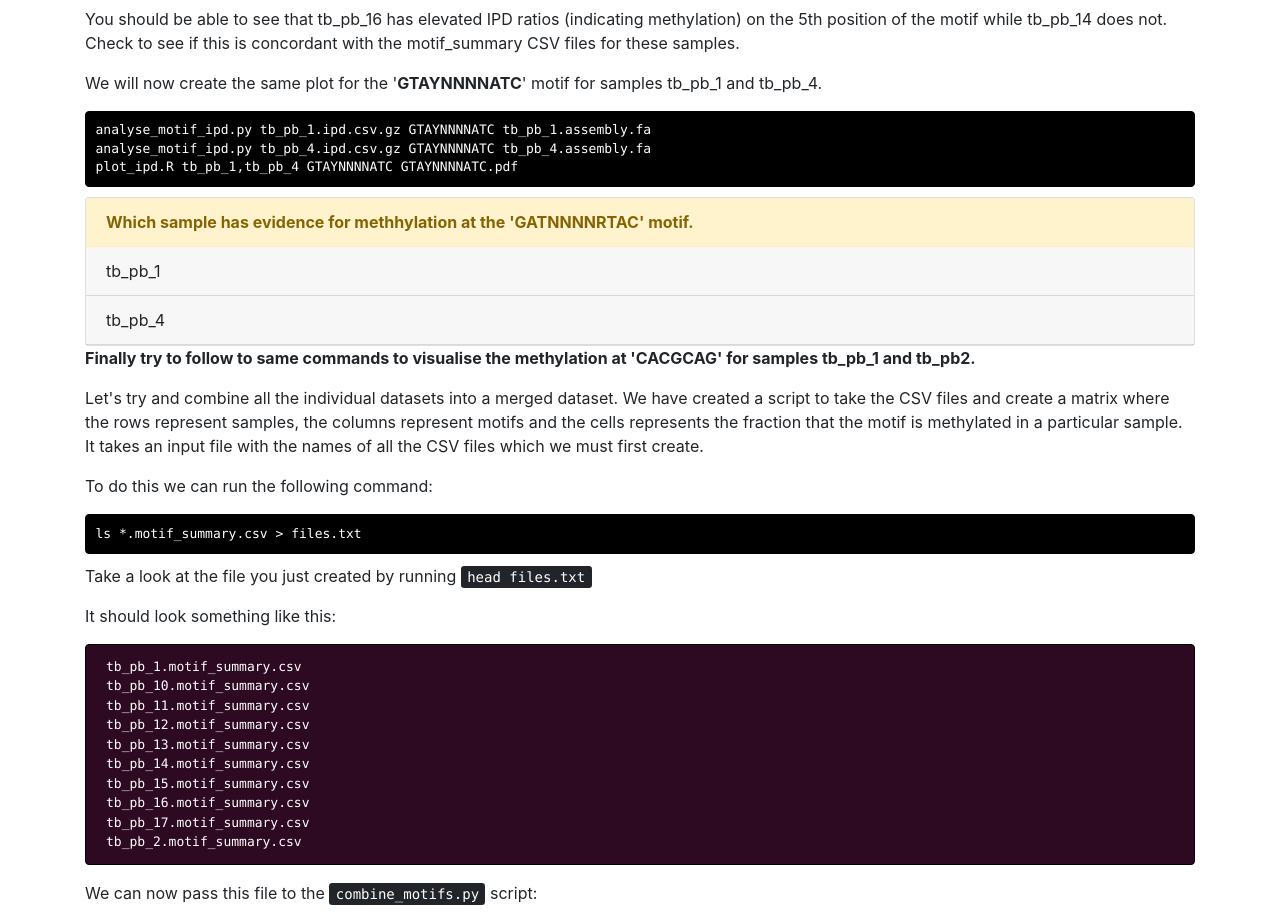
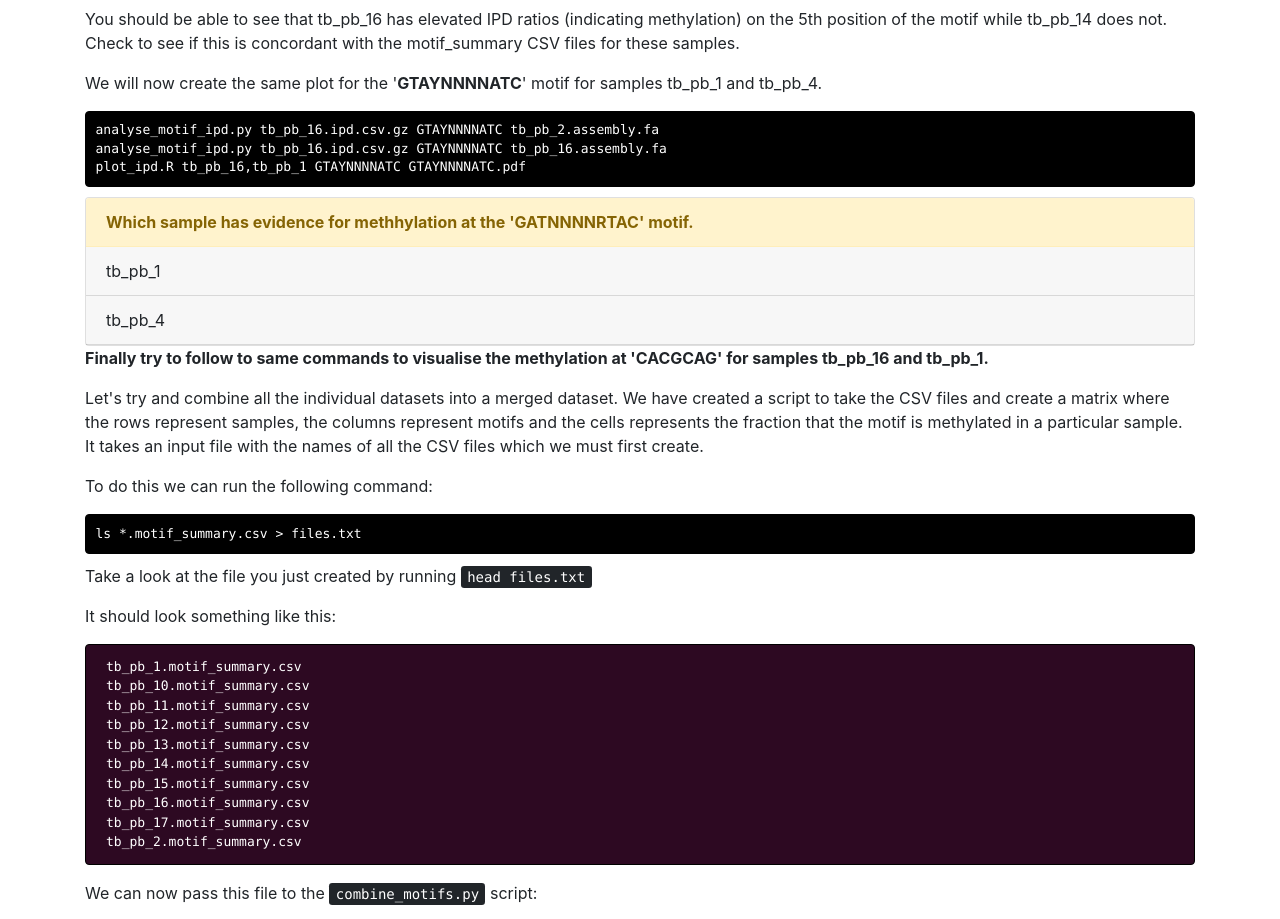
Before and after one commit to jodyphelan/genomics_course, a plain HTML site: page methylation.html in a window 1280 px wide. Shown: the part 6820-7739 px from the top of the page. Drawn offline with Linux system fonts and the light colour scheme.

Commit message:
more methylation examples

```diff
--- a/methylation.html
+++ b/methylation.html
@@ -292,9 +292,9 @@ analyse_motif_ipd.py tb_pb_16.ipd.csv.gz CTCCAG tb_pb_16.assembly.fa </code></pr
       <p>
           We will now create the same plot for the '<b>GTAYNNNNATC</b>' motif for samples tb_pb_1 and tb_pb_4.
       </p>
-      <pre><code>analyse_motif_ipd.py tb_pb_1.ipd.csv.gz GTAYNNNNATC tb_pb_1.assembly.fa
-analyse_motif_ipd.py tb_pb_4.ipd.csv.gz GTAYNNNNATC tb_pb_4.assembly.fa
-plot_ipd.R tb_pb_1,tb_pb_4 GTAYNNNNATC GTAYNNNNATC.pdf</code></pre>
+      <pre><code>analyse_motif_ipd.py tb_pb_16.ipd.csv.gz GTAYNNNNATC tb_pb_2.assembly.fa
+analyse_motif_ipd.py tb_pb_16.ipd.csv.gz GTAYNNNNATC tb_pb_16.assembly.fa
+plot_ipd.R tb_pb_16,tb_pb_1 GTAYNNNNATC GTAYNNNNATC.pdf</code></pre>
 
 <div class="accordion" id="accordionExample">
     <div class="card">
@@ -317,7 +317,7 @@ plot_ipd.R tb_pb_1,tb_pb_4 GTAYNNNNATC GTAYNNNNATC.pdf</code></pre>
         </div>
     </div>
     <p>
-        <b>Finally try to follow to same commands to visualise the methylation at 'CACGCAG' for samples tb_pb_1 and tb_pb2.</b>
+        <b>Finally try to follow to same commands to visualise the methylation at 'CACGCAG' for samples tb_pb_16 and tb_pb_1.</b>
     </p>
       <p>
           Let's try and combine all the individual datasets into a merged dataset. We have created a script to take the CSV files
```
